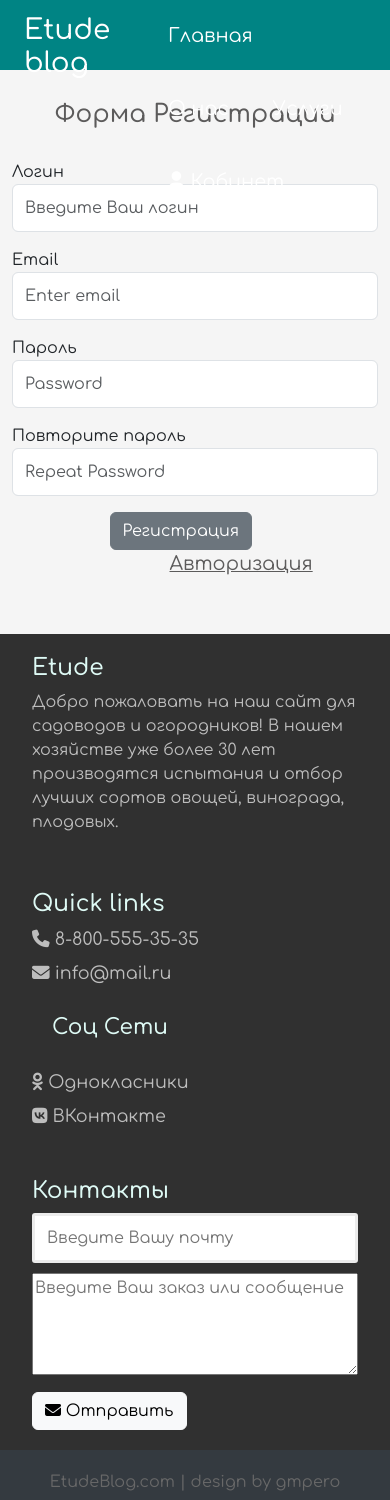
After one commit to gmpero/EtudeBlog, a PHP site: page /reg.html in a window 390 px wide. The commit adds this page. Run offline with PHP 8.4, Linux system fonts and the light colour scheme; some libraries are stand-ins or nearby versions.

Commit message:
add auth.html and reg.html
Добавлена страница авторизации и регистрации (Сверстаны полностью без адаптива)

```diff
--- a/css/style.css
+++ b/css/style.css
@@ -331,3 +331,36 @@ header ul li ul li a{
 .single_post a:hover{
     color: #008484;
 }
+
+
+/*
+    FORMS
+*/
+
+.reg_form{
+    margin-bottom: 40px;
+    min-height: 50vh;
+}
+
+.reg_form h2{
+    text-align: center;
+    margin: 30px;
+}
+
+.reg_form a{
+    font-size: 1.2em;
+    transition: all .3s;
+    color: #5c5b5b;
+    margin-left: 60px;
+    text-decoration: underline;
+}
+
+.reg_form a:hover{
+    margin-left: 55px;
+    transition: all .3s;
+    text-decoration: none;
+}
+
+.reg_form input{
+    height: 3rem;
+}
--- /dev/null
+++ b/reg.html
@@ -0,0 +1,146 @@
+<!doctype html>
+<html lang="en">
+  <head>
+    <meta charset="utf-8">
+    <meta name="viewport" content="width=device-width, initial-scale=1">
+    <!-- Bootstrap -->
+    <link href="https://cdn.jsdelivr.net/npm/bootstrap@5.3.0-alpha1/dist/css/bootstrap.min.css" rel="stylesheet" integrity="sha384-GLhlTQ8iRABdZLl6O3oVMWSktQOp6b7In1Zl3/Jr59b6EGGoI1aFkw7cmDA6j6gD" crossorigin="anonymous">
+    <!-- Font Awesome -->
+    <script src="https://kit.fontawesome.com/6d9064c383.js" crossorigin="anonymous"></script>
+    <!-- Custom style -->
+    <link rel="stylesheet" href="css/style.css">
+    <link rel="preconnect" href="https://fonts.googleapis.com">
+    <link rel="preconnect" href="https://fonts.gstatic.com" crossorigin>
+    <link href="https://fonts.googleapis.com/css2?family=Comfortaa:wght@300;400;500;600;700&family=Open+Sans:ital,wght@0,300;0,400;1,600&family=Rubik:wght@400;700&family=Tinos:wght@400;700&display=swap" rel="stylesheet">
+    <title>Etude blog</title>
+  </head>
+  <body>
+	<!-- header -->
+    <header class="container-fluid">
+        <div class="container">
+            <div class="row">
+                <div class="col-4">
+                    <h1>
+                        <a href="/">Etude blog</a>
+                    </h1>
+                </div>
+                <nav class="col-8">
+                    <ul>
+                        <li><a href="#">Главная</a></li>
+                        <li><a href="#">О нас</a></li>
+                        <li><a href="#">Услуги</a></li>
+
+                        <li>
+                            <a href="#">
+                                <i class="fa-solid fa-user"></i>
+                                Кабинет
+                            </a>
+                            <ul>
+                                <li><a href="#">Админ панель</a></li>
+                                <li><a href="#">Выход</a></li>
+                            </ul>
+                        </li>
+                    </ul>
+                </nav>
+            </div>
+        </div>
+    </header>
+    <!-- END HEADER -->
+
+    <!-- FORM -->
+    <div class="container reg_form">
+        <form class="row justify-content-center" method="post" action="reg.html">
+            <h2>Форма Регистрации</h2>
+            <div class="form-group col-12 col-md-4 mb-3">
+                <label for="formGroupExampleInput">Логин</label>
+                <input type="text" class="form-control" id="formGroupExampleInput" placeholder="Введите Ваш логин">
+            </div>
+            <div class="min-vw-100"></div>
+            <div class="form-group col-12 col-md-4 mb-3">
+              <label for="exampleInputEmail1">Email</label>
+              <input type="email" class="form-control" id="exampleInputEmail1" aria-describedby="emailHelp" placeholder="Enter email">
+            </div>
+            <div class="min-vw-100"></div>
+            <div class="form-group col-12 col-md-4 mb-3">
+              <label for="exampleInputPassword1">Пароль</label>
+              <input type="password" class="form-control" id="exampleInputPassword1" placeholder="Password">
+            </div>
+            <div class="min-vw-100"></div>
+            <div class="form-group col-12 col-md-4 mb-3">
+                <label for="exampleInputPassword2">Повторите пароль</label>
+                <input type="password" class="form-control" id="exampleInputPassword2" placeholder="Repeat Password">
+            </div>
+            <div class="min-vw-100"></div>
+            <div class="col-6 col-md-4 mb-3">
+                <button type="submit" class="btn btn-secondary">Регистрация</button>
+                <a href="log.html">Авторизация</a>
+            </div>
+          </form>
+    </div>
+    <!-- END FORM -->
+
+    <!-- footer START -->
+    <div class="footer container-fluid">
+        <div class="footer-content container">
+            <div class="row">
+                <div class="footer-section about col-md-4 col-12">
+                    <h3 class="logo-text">Etude</h3>
+                    <p>
+                        Добро пожаловать на наш сайт для садоводов и огородников!
+                        В нашем хозяйстве уже более 30 лет производятся испытания и
+                        отбор лучших сортов овощей, винограда, плодовых.
+                    </p>
+                    <!-- <div class="contacts">
+                        <span><i class="fas fa-phone">8-800-555-35-35</i></span>
+                        <span><i class="fas fa-envelope">info@mail.ru</i></span>
+                        <span></span>
+                    </div>
+                    <div class="socials">
+                        <a href="#"><i class="fa-brands fa-odnoklassniki">Однокласники</i></a>
+                        <a href="#"><i class="fa-brands fa-vk">ВКонтакте</i></a>
+                        <a href="#"></a>
+                        <a href="#"></a>
+                    </div> -->
+                </div>
+
+                <div class="footer-section links col-md-4 col-12">
+                    <h3>Quick links</h3>
+                    <div class="contacts">
+                        <span><i class="fa fa-phone"></i> 8-800-555-35-35</span>
+                        <span><i class="fa fa-envelope"></i> info@mail.ru</span>
+                        <span></span>
+                    </div>
+                    <div class="socials">
+                        <h4>Соц Сети</h4>
+                        <span><a href="#"><i class="fa-brands fa-odnoklassniki"></i> Однокласники</a></span>
+                        <span><a href="#"><i class="fa-brands fa-vk"></i> ВКонтакте</a></span>
+                        <!-- <a href="#"></a>
+                        <a href="#"></a> -->
+                    </div>
+                </div>
+
+                <div class="footer-section contact-form col-md-4 col-12">
+                    <h3>Контакты</h3>
+                    <form action="index.html" method="post">
+                        <input type="email" name="email" class="text-input contact-input" placeholder="Введите Вашу почту">
+                        <textarea rows="4" name="message" class="text-input contact-input" placeholder="Введите Ваш заказ или сообщение"></textarea>
+                        <button type="submit" class="btn btn-light contact-btn">
+                            <i class="fas fa-envelope"></i>
+                            Отправить
+                        </button>
+                    </form>
+                </div>
+            </div>
+
+            <div class="footer-bottom">
+                EtudeBlog.com | design by gmpero
+            </div>
+        </div>
+    </div>
+
+    <!-- footer END -->
+
+    <!-- Bootstrap -->
+    <script src="https://cdn.jsdelivr.net/npm/bootstrap@5.3.0-alpha1/dist/js/bootstrap.bundle.min.js" integrity="sha384-w76AqPfDkMBDXo30jS1Sgez6pr3x5MlQ1ZAGC+nuZB+EYdgRZgiwxhTBTkF7CXvN" crossorigin="anonymous"></script>
+ </body>
+</html>
```
Also changed, not shown: log.html (added, +136 -0 lines).
